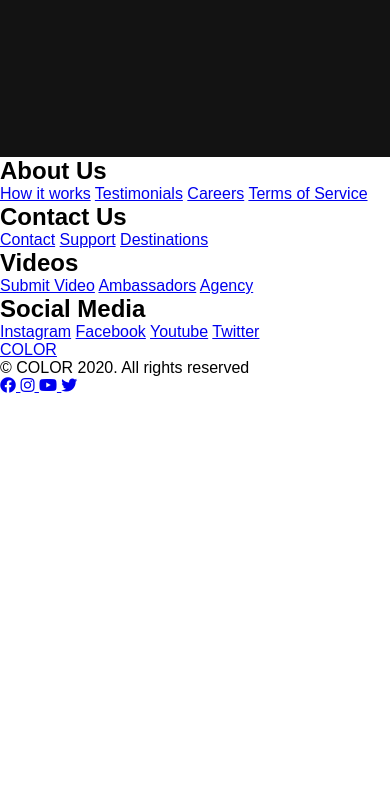
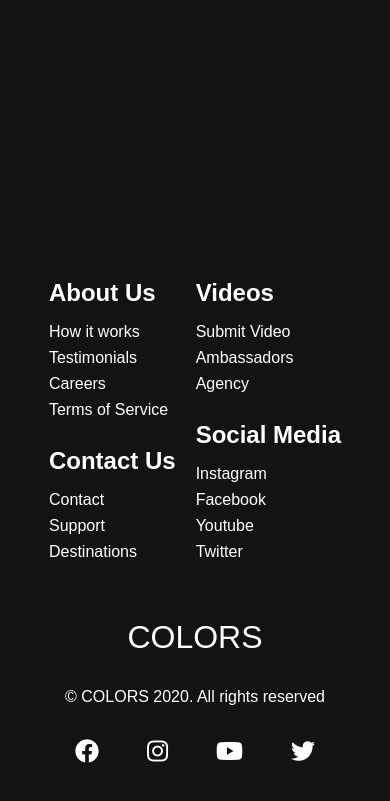
Before and after one commit to elmoura/colors-landing-page, a plain HTML site: page index.html in a window 390 px wide. Shown: the part 5173-5974 px from the top of the page. Before the commit the page ends 5568 px from the top, so only its background shows below. Drawn offline with Linux system fonts and the light colour scheme.

Commit message:
feat: finish landing page

```diff
--- a/app.js
+++ b/app.js
@@ -1,9 +1,58 @@
-const menu = document.getElementById("mobile-menu");
-const menuLinks = document.querySelector(".navbar__menu ");
+const mobileMenu = document.getElementById("mobile-menu");
+const navbarLogo = document.getElementById("navbar__logo");
+const navbarMenu = document.querySelector(".navbar__menu");
 
 const toggleMobileMenu = () => {
-  menu.classList.toggle("is-active");
-  menuLinks.classList.toggle("active");
+  mobileMenu.classList.toggle("is-active");
+  navbarMenu.classList.toggle("active");
 };
 
-menu.addEventListener("click", toggleMobileMenu);
+mobileMenu.addEventListener("click", toggleMobileMenu);
+
+const highlightMenu = () => {
+  const highlight = document.querySelector(".highlight");
+  const homeMenu = document.getElementById("home-page");
+  const aboutMenu = document.getElementById("about-page");
+  const servicesMenu = document.getElementById("services-page");
+
+  let scrollPosition = window.scrollY;
+  const isMobileView = window.innerWidth < 960;
+
+  if (!isMobileView && scrollPosition < 600) {
+    homeMenu.classList.add("highlight");
+    aboutMenu.classList.remove("highlight");
+    return;
+  }
+
+  if (!isMobileView && scrollPosition < 1400) {
+    aboutMenu.classList.add("highlight");
+    homeMenu.classList.remove("highlight");
+    servicesMenu.classList.remove("highlight");
+    return;
+  }
+
+  if (!isMobileView && scrollPosition < 2345) {
+    aboutMenu.classList.remove("highlight");
+    servicesMenu.classList.add("highlight");
+    return;
+  }
+
+  if ((highlight && isMobileView && scrollPosition < 600) || highlight) {
+    highlight.classList.remove("highlight");
+  }
+};
+
+window.addEventListener("scroll", highlightMenu);
+window.addEventListener("click", highlightMenu);
+
+const hideMobileMenu = () => {
+  const activeMobileMenu = document.querySelector(".is-active");
+
+  if (window.innerWidth <= 768 && activeMobileMenu) {
+    mobileMenu.classList.toggle("is-active");
+    navbarMenu.classList.remove("active");
+  }
+};
+
+navbarMenu.addEventListener("click", hideMobileMenu);
+navbarLogo.addEventListener("click", hideMobileMenu);
--- a/index.html
+++ b/index.html
@@ -37,7 +37,7 @@
             >
           </li>
           <li class="navbar__btn">
-            <a href="#sign-uo" class="button" id="signup">Sign Up</a>
+            <a href="#sign-up" class="button" id="signup">Sign Up</a>
           </li>
         </ul>
       </div>
@@ -105,7 +105,7 @@
     </section>
 
     <!-- Features Section -->
-    <article class="main" id="about">
+    <article class="main" id="sign-up">
       <div class="main__container">
         <div class="main__content">
           <h2>Join our team!</h2>
@@ -164,9 +164,11 @@
       <section class="social__media">
         <div class="social__media--wrap">
           <div class="footer__logo">
-            <a href="/" id="footer__logo">COLOR</a>
+            <a href="/" id="footer__logo">COLORS</a>
+          </div>
 
-            <p class="website__rights">© COLOR 2020. All rights reserved</p>
+          <p class="website__rights">© COLORS 2020. All rights reserved</p>
+
           <div class="social__icons">
             <a href="/" class="social__icon--link" target="_blank">
               <i class="fab fa-facebook"></i>
@@ -185,7 +187,6 @@
             </a>
           </div>
         </div>
-        </div>
       </section>
     </footer>
 
--- a/styles.css
+++ b/styles.css
@@ -529,3 +529,119 @@
     grid-template-columns: 1fr;
   }
 }
+
+.footer__container {
+  background-color: #131313;
+  padding: 5rem 0;
+  display: flex;
+  flex-direction: column;
+  justify-content: center;
+  align-items: center;
+}
+
+#footer__logo {
+  color: #fff;
+  display: flex;
+  align-items: center;
+  cursor: pointer;
+  text-decoration: none;
+  font-size: 2rem;
+}
+
+.footer__links {
+  width: 100%;
+  max-width: 1000px;
+  display: flex;
+  justify-content: center;
+}
+
+.footer__link--wrapper {
+  display: flex;
+}
+
+.footer__link--items {
+  display: flex;
+  flex-direction: column;
+  align-items: flex-start;
+  margin: 16px;
+  text-align: left;
+  width: 160px;
+  box-sizing: border-box;
+}
+
+.footer__link--items h2 {
+  margin-bottom: 16px;
+  color: #fff;
+}
+
+.footer__link--items a {
+  color: #fff;
+  text-decoration: none;
+  margin-bottom: 0.5rem;
+  transition: 0.3s ease-out;
+}
+
+.footer__link--items a:hover {
+  color: red;
+  transition: 0.3s ease-out;
+}
+
+.social__icon--link {
+  color: #fff;
+  font-size: 24px;
+}
+
+.social__media {
+  max-width: 1000px;
+  width: 100%;
+}
+
+.social__media--wrap {
+  display: flex;
+  justify-content: space-between;
+  align-items: center;
+  width: 90%;
+  max-width: 1000px;
+  margin: 40px auto 0 auto;
+}
+
+.social__icons {
+  display: flex;
+  justify-content: space-between;
+  align-items: center;
+  width: 240px;
+}
+
+.website__rights {
+  color: #fff;
+}
+
+@media screen and (max-width: 820px) {
+  .footer__links {
+    padding-top: 2rem;
+  }
+
+  #footer__logo {
+    margin-bottom: 2rem;
+  }
+
+  .website__rights {
+    margin-bottom: 2rem;
+  }
+
+  .footer__link--wrapper {
+    flex-direction: column;
+  }
+
+  .social__media--wrap {
+    flex-direction: column;
+  }
+}
+
+@media screen and (max-width: 480px) {
+  .footer__link--items {
+    margin: 0;
+    padding: 10px;
+    width: 100%;
+  }
+}
```
Lines whose indentation alone changed are shown as unchanged.
